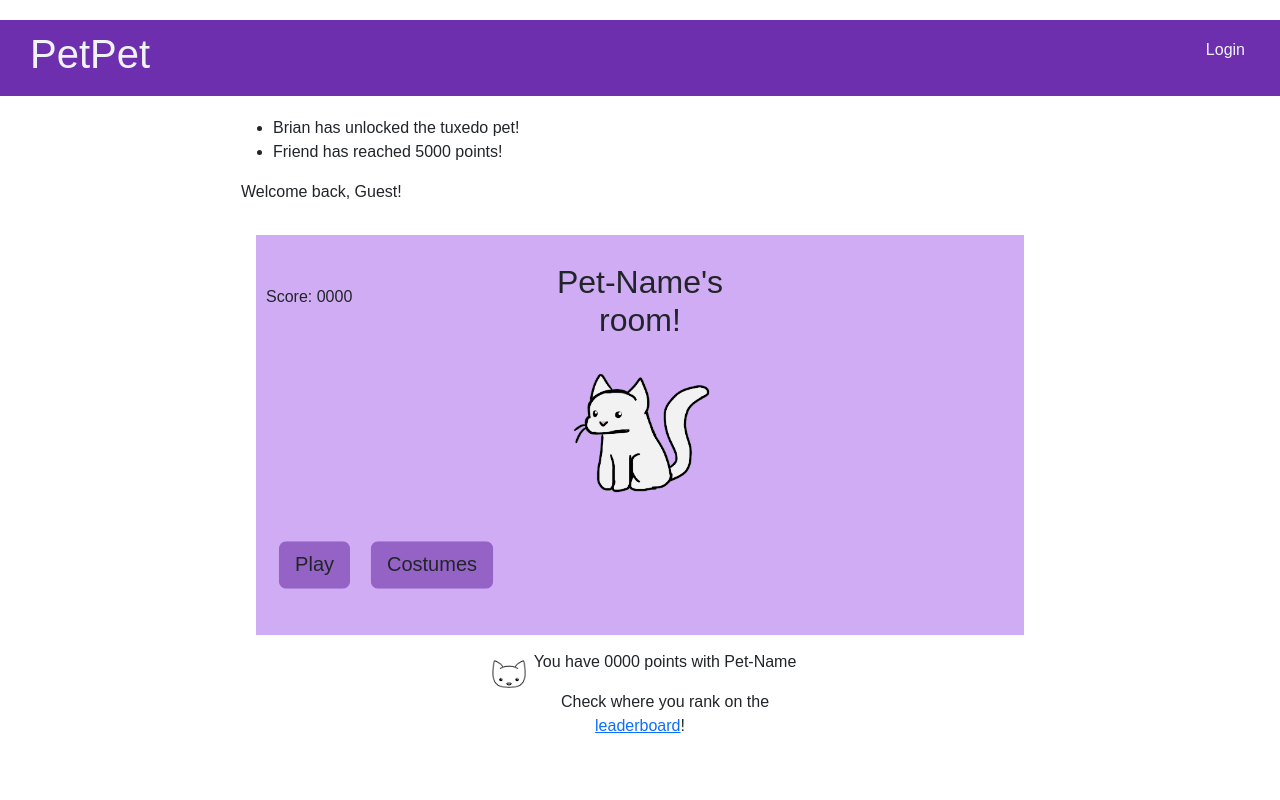
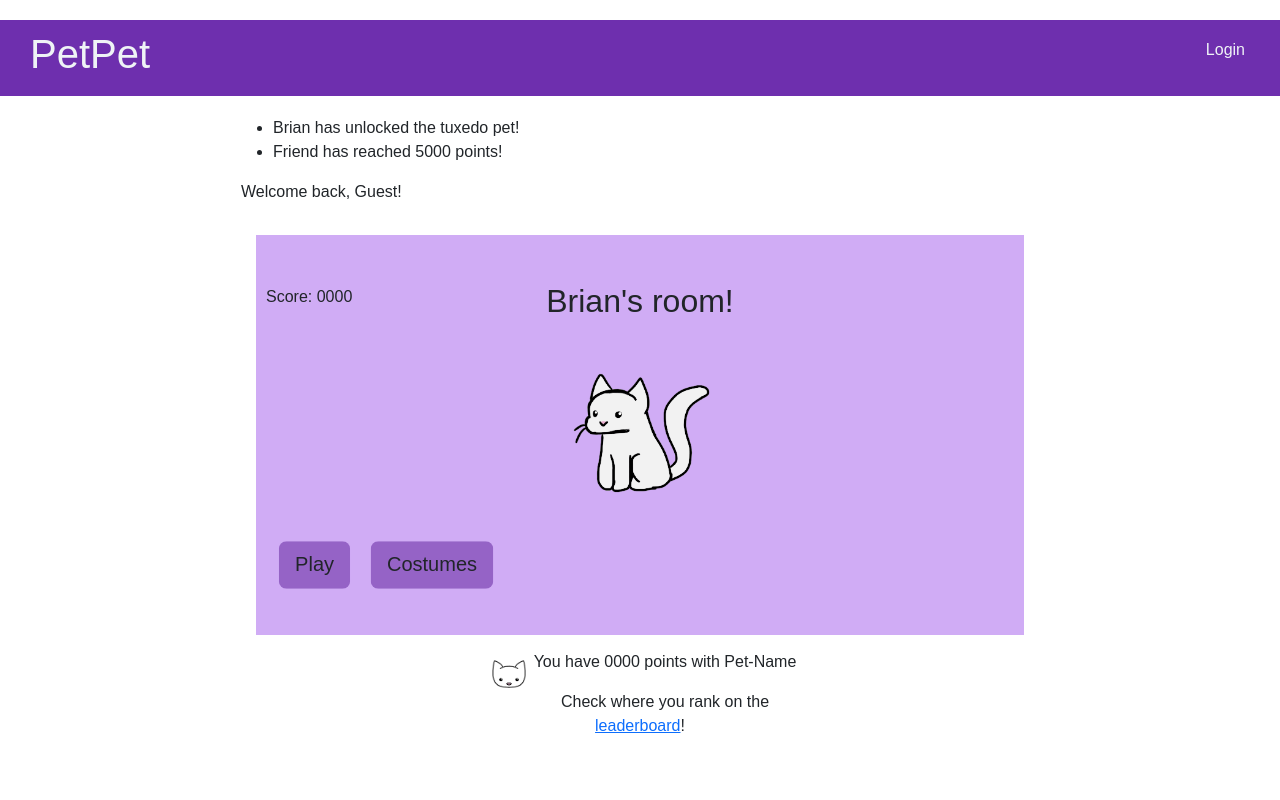
Before and after one commit to StargazerSwing955/260startup, a React (Vite) app: page /play in a window 1280 px wide. Shown: the top 800 px of the page. Built offline with nearby package versions, Linux system fonts and the light colour scheme; a web font is replaced by a local one.

Commit message:
added petState and score variables; passed where think needed

```diff
--- a/src/app.jsx
+++ b/src/app.jsx
@@ -10,8 +10,8 @@ import { About } from './about/about';
 
 export default function App() {
     const [user, setUser] = React.useState(null);
-
-
+    const [petState, setPetState] = React.useState({"petName": "Brian"/*Pet-Name*/, "sprite": "base", "icon": "base"});
+    const [score, setScore] = React.useState(0);
 
   return (
     <BrowserRouter>
@@ -43,8 +43,8 @@ export default function App() {
 
     <Routes>
      <Route path='/' element={<Login setUser={setUser} />} exact />
-     <Route path='/play' element={<Play user={user}/>} />
-     <Route path='/leaderboard' element={<Leaderboard />} />
+     <Route path='/play' element={<Play user={user} petState={petState} score={score} setScore={setScore} />} />
+     <Route path='/leaderboard' element={<Leaderboard user={user} petState={petState} score={score} setScore={setScore} />} />
      <Route path='/about' element={<About />} />
      <Route path='*' element={<NotFound />} />
     </Routes>
--- a/src/play/play.jsx
+++ b/src/play/play.jsx
@@ -1,7 +1,7 @@
 import React from 'react';
 import { NavLink } from 'react-router-dom';
 
-export function Play({user}) {
+export function Play({user, petState}) {
 
 
 
@@ -23,7 +23,7 @@ export function Play({user}) {
 
         <section className="pet-room">
 
-            <h2 className="pet-room-name"><span className="Pet-Name">Pet-Name</span>&apos;s room!</h2>
+            <h2 className="pet-room-name"><span className="Pet-Name">{petState.petName}</span>&apos;s room!</h2>
             {/* <!-- likely auto gen a name at first --> */}
             <p className="score-topleft">Score: <span className="score">0000</span></p>
 
```
